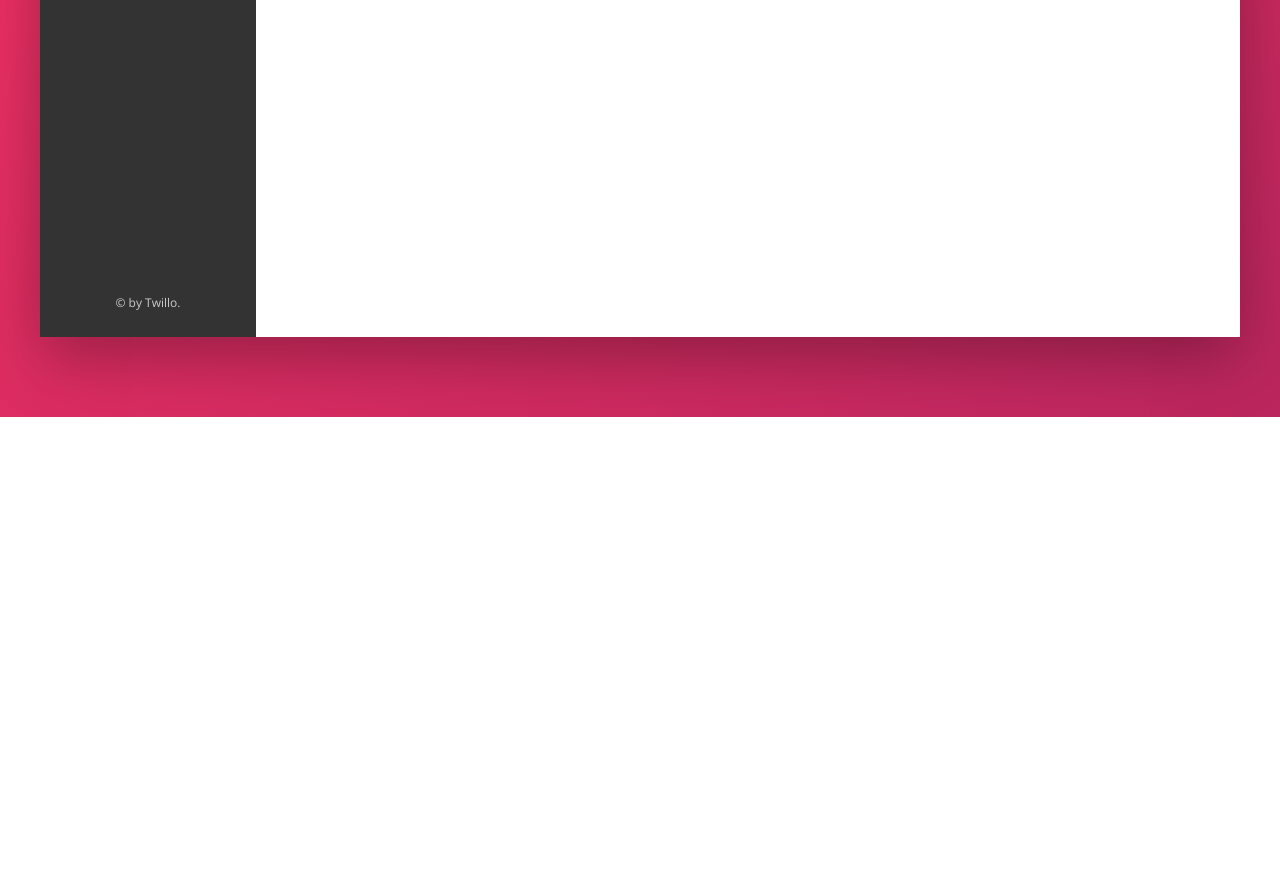
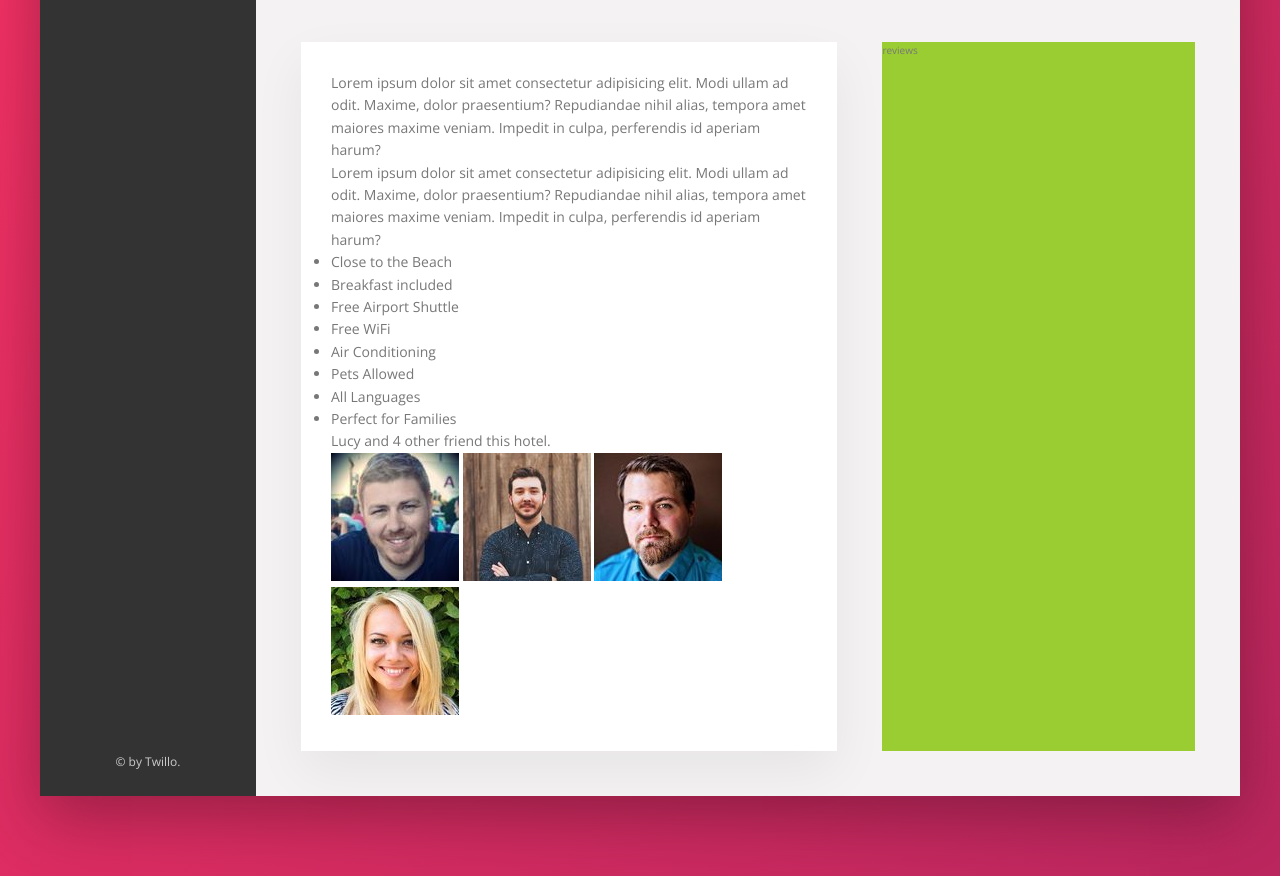
Before and after one commit to navyblueyes/CSS-SASS-ex2-trillo, a website: page index.html in a window 1280 px wide. Shown: the part 613-1489 px from the top of the page. Before the commit the page ends 1030 px from the top, so only its background shows below. Drawn offline with nearby package versions, Linux system fonts and the light colour scheme.

Commit message:
hotel description; layout complete, working on specifics

```diff
--- a/index.html
+++ b/index.html
@@ -128,6 +128,40 @@
                             <div class="overview__rating-count">532 ratings</div>
                         </div>
                     </div>
+                    <div class="detail">
+                        <div class="description">
+                            <p class="paragraph">
+                                Lorem ipsum dolor sit amet consectetur adipisicing elit. Modi ullam ad odit. Maxime, dolor praesentium? Repudiandae nihil alias, tempora amet maiores maxime veniam. Impedit in culpa, perferendis id aperiam harum?
+                            </p>
+                            <p class="paragraph">
+                                Lorem ipsum dolor sit amet consectetur adipisicing elit. Modi ullam ad odit. Maxime, dolor praesentium? Repudiandae nihil alias, tempora amet maiores maxime veniam. Impedit in culpa, perferendis id aperiam harum?
+                            </p>
+                            <ul class="list">
+                                <li class="list__item">Close to the Beach</li>
+                                <li class="list__item">Breakfast included</li>
+                                <li class="list__item">Free Airport Shuttle</li>
+                                <li class="list__item">Free WiFi</li>
+                                <li class="list__item">Air Conditioning</li>
+                                <li class="list__item">Pets Allowed</li>
+                                <li class="list__item">All Languages</li>
+                                <li class="list__item">Perfect for Families</li>
+                            </ul>
+                            <div class="recommend">
+                                <p class="recommend__count">
+                                    Lucy and 4 other friend this hotel.
+                                </p>
+                                <div class="recommend__friends">
+                                    <img src="img/user-3.jpg" alt="Friend" class="recommend__photo">
+                                    <img src="img/user-4.jpg" alt="Friend" class="recommend__photo">
+                                    <img src="img/user-5.jpg" alt="Friend" class="recommend__photo">
+                                    <img src="img/user-6.jpg" alt="Friend" class="recommend__photo">
+                                </div>
+                            </div>
+                        </div>
+                        <div class="user-reviews">
+                            reviews
+                        </div>
+                    </div>
                 </main>
             </div>
         </div>
--- a/sass/_base.scss
+++ b/sass/_base.scss
@@ -18,6 +18,9 @@ COLORS
     --color-grey-dark-3: #999;
 
     --shadow-dark: 0 2rem 6rem rgba(0,0,0,.3);
+    --shadow-light: 0 2rem 5rem rgba(0,0,0,.06);
+
+    --line: var(--color-grey-light-2);
 }
 
 * {
--- a/sass/_layout.scss
+++ b/sass/_layout.scss
@@ -9,7 +9,7 @@
     font-size: 1.4rem;
     height: 7rem;
     background-color: #fff;
-    border-bottom: var(--color-grey-light-2);
+    border-bottom: var(--line);
 
     display: flex;
     justify-content: space-between;
@@ -29,9 +29,23 @@
 }
 .hotel-view {
 
-    //test
-    background-color: #fff;
-    height: 80rem;
 
     flex: 1;
 }
+.detail {
+    display: flex;
+    padding: 4.5rem;
+    border-bottom: var(--line);
+}
+.description {
+    font-size: 1.4rem;
+    background-color: #fff;
+    box-shadow: var(--shadow-light);
+    padding: 3rem;
+    flex: 0 0 60%;
+    margin-right: 4.5rem;
+}
+.user-reviews {
+    background-color: yellowgreen;
+    flex: 1;
+}
```
Also changed, not shown: css/style.css.
